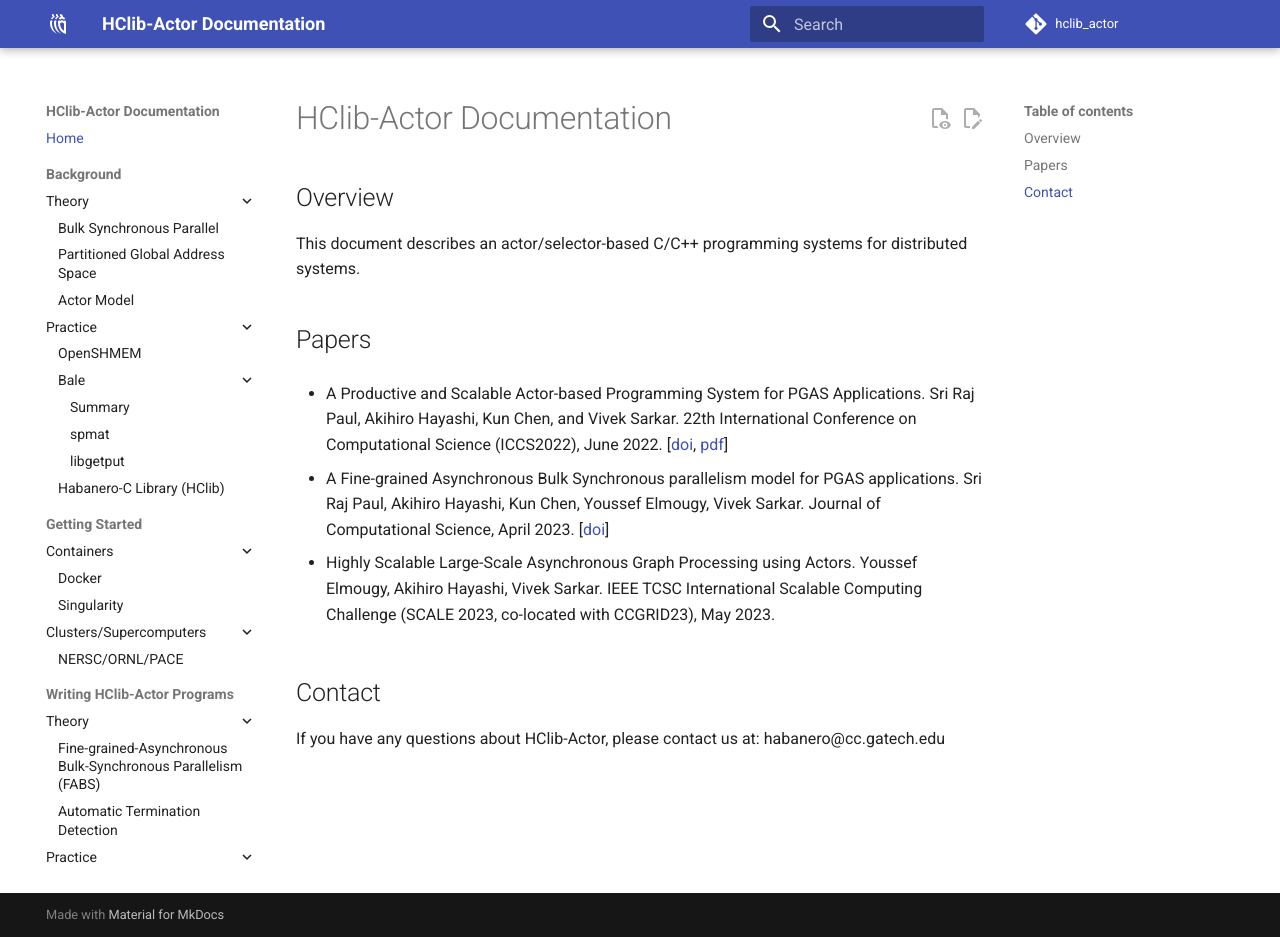
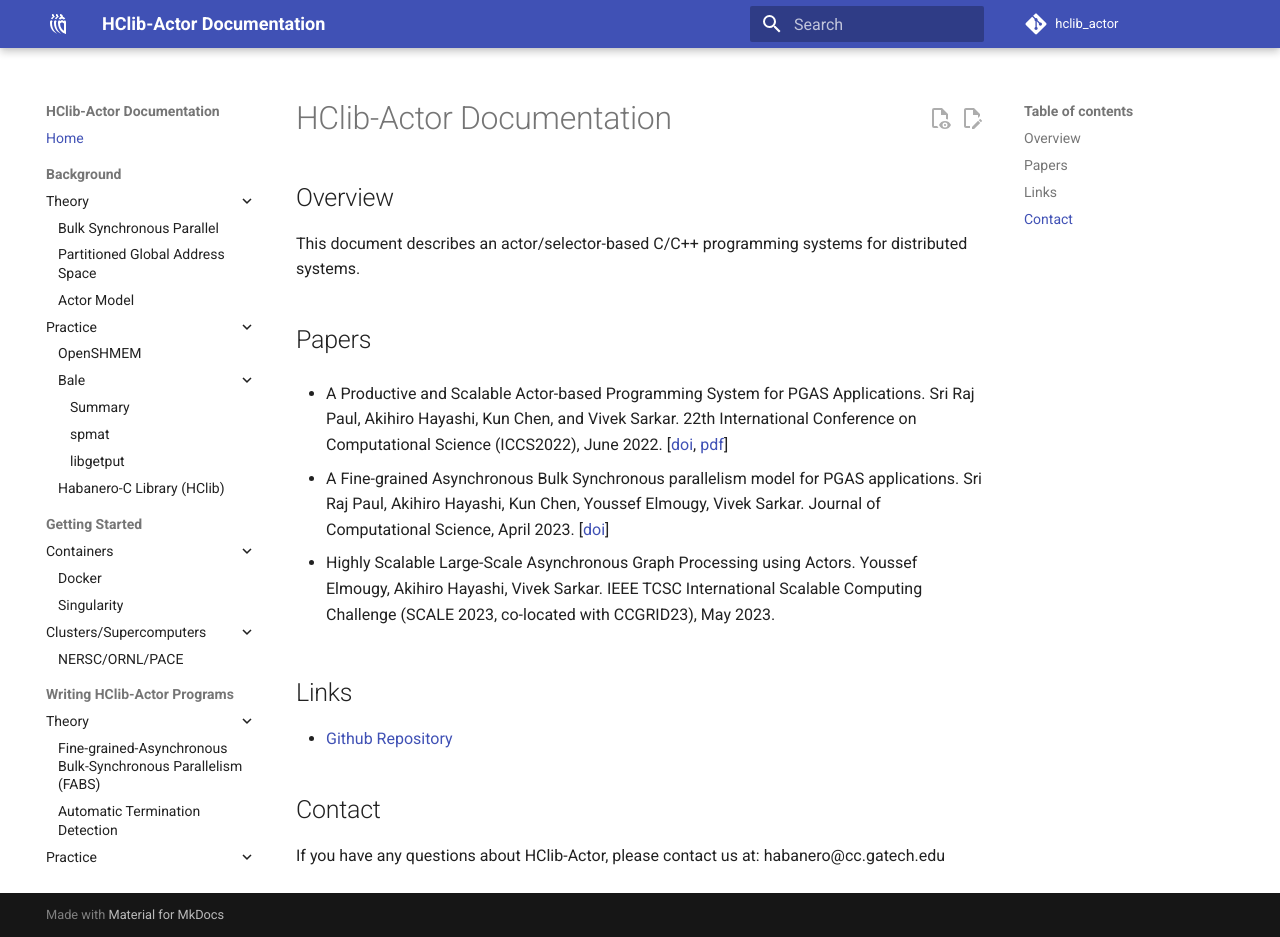
Before and after one commit to ahayashi/hclib-actor, an MkDocs documentation site: the page built from doc/markdowns/index.md, in a window 1280 px wide and 937 px high. Built offline with MkDocs 1.6.1 and Material for MkDocs 9.7.7, drawn with Linux system fonts in a browser that asks for light colours; comment, search, counter and statistics services are not loaded.

Commit message:
Update index.md

```diff
--- a/doc/markdowns/index.md
+++ b/doc/markdowns/index.md
@@ -11,6 +11,10 @@ This document describes an actor/selector-based C/C++ programming systems for di
 
 * Highly Scalable Large-Scale Asynchronous Graph Processing using Actors. Youssef Elmougy, Akihiro Hayashi, Vivek Sarkar. IEEE TCSC International Scalable Computing Challenge (SCALE 2023, co-located with CCGRID23), May 2023.
 
+## Links
+
+* [Github Repository](https://github.com/srirajpaul/hclib/tree/bale3_actor)
+
 ## Contact
 
 If you have any questions about HClib-Actor, please contact us at: habanero@cc.gatech.edu
```
